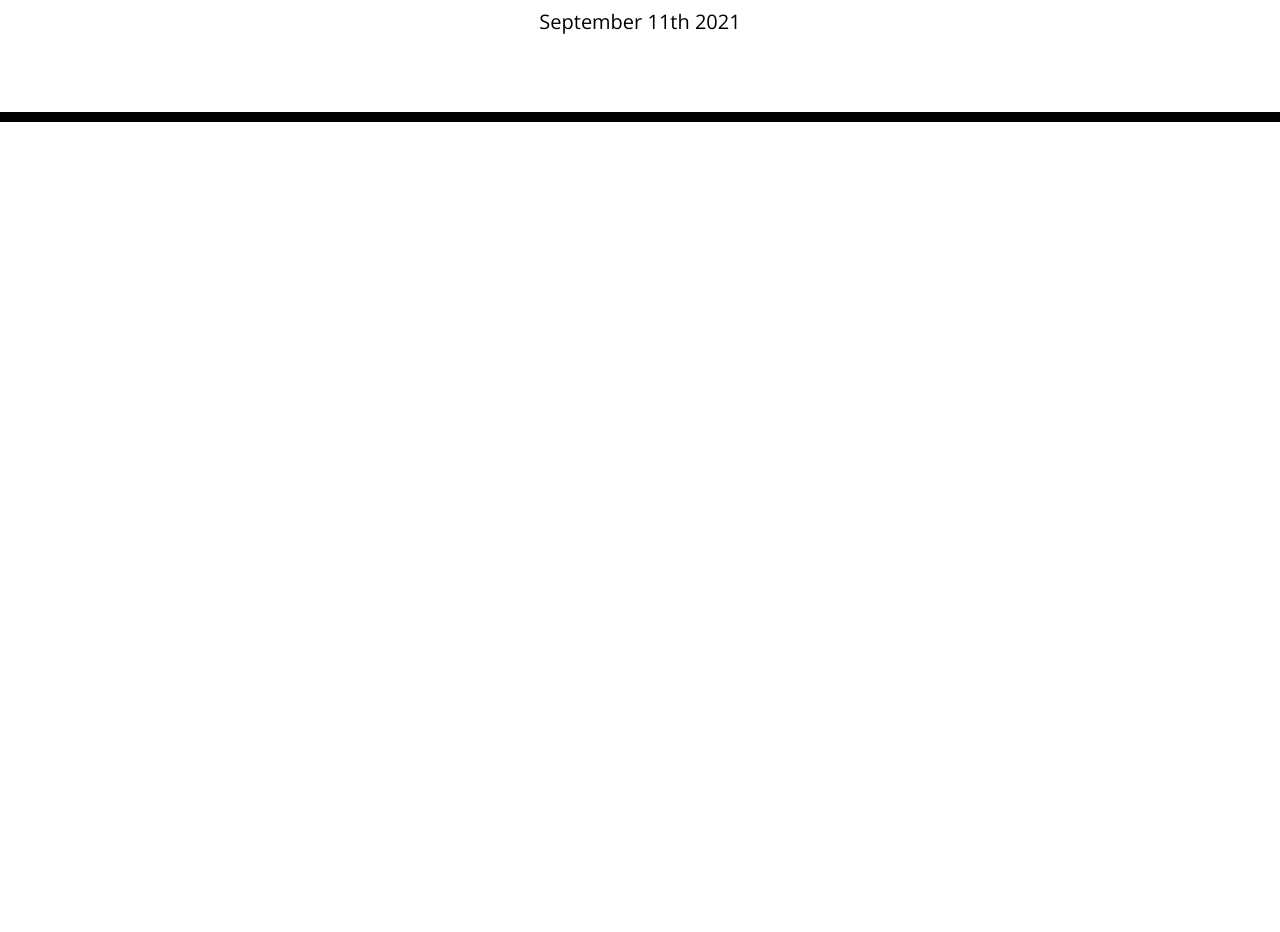
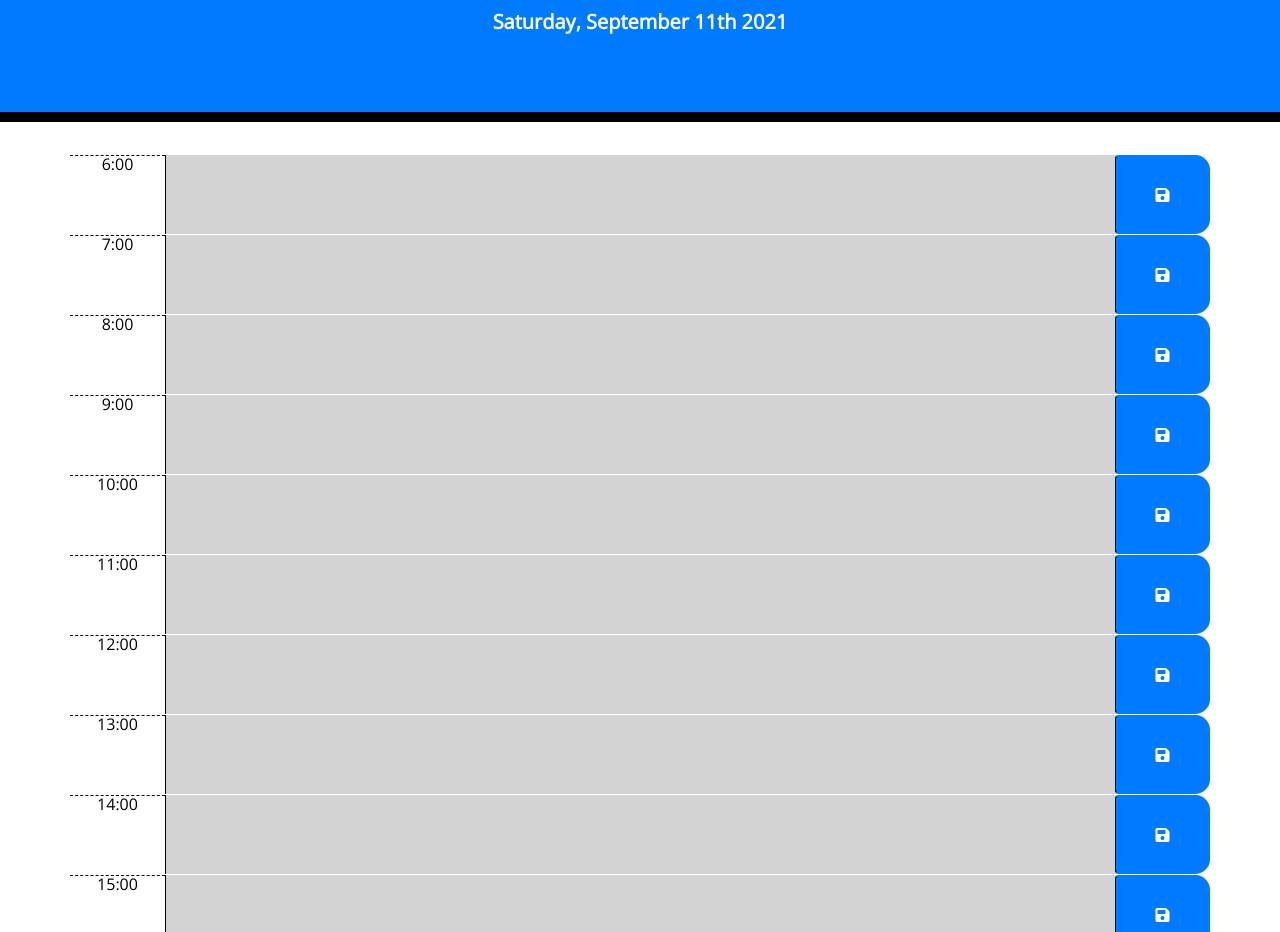
Before and after one commit to eval-u8/Work-Day-Scheduler, a plain HTML site: page index.html in a window 1280 px wide. Shown: the part 182-1114 px from the top of the page. Before the commit the page ends 800 px from the top, so only its background shows below. Drawn offline with nearby package versions, Linux system fonts and the light colour scheme; files that its build step writes are made by us from their sources.

Commit message:
added functions and updated html skeleton

```diff
--- a/assets/css/style.css
+++ b/assets/css/style.css
@@ -48,12 +48,12 @@ textarea{
 }
 
 .present {
-  background-color: #ff6961;
+  background-color: #f02f25;
   color: white;
 }
 
 .future {
-  background-color: #77dd77;
+  background-color: #1bdd1b;
   color: white;
 }
 
@@ -61,7 +61,7 @@ textarea{
   border-left: 1px solid black;
   border-top-right-radius: 15px;
   border-bottom-right-radius: 15px;
-  background-color: #06AED5;
+  background-color: #007bff!important;
   color: white;
 }
 
--- a/assets/script/script.js
+++ b/assets/script/script.js
@@ -1,9 +1,59 @@
 // State variables
-var currDay = moment().format('MMMM Do YYYY');
-var currDayEl = document.getElementById("currentDay");
+var currDay = moment().format('dddd, MMMM Do YYYY');
 
 //
 // Actual code
 //
 
-currDayEl.innerHTML = currDay;
+$("#currentDay").html(currDay);
+
+$(document).ready(function () {
+    // saveBtn click listener
+    $(".saveBtn").on("click", function () {
+        // Get nearby values of the description in JQuery
+        var text = $(this).siblings(".description").val();
+        var time = $(this).parent().attr("id");
+
+        // Save text in local storage
+        localStorage.setItem(time, text);
+    });
+
+    function timeTracker() {
+        //get current number of hours.
+        var currTime = moment().hour();
+
+        // loop over time blocks
+        $(".time-block").each(function () {
+            var timeBlock = parseInt($(this).attr("id").split("hour")[1]);
+
+            // To check the time and add the classes for background indicators
+            if (timeBlock < currTime) {
+                $(this).removeClass("future");
+                $(this).removeClass("present");
+                $(this).addClass("past");
+            } else if (timeBlock === currTime) {
+                $(this).removeClass("past");
+                $(this).removeClass("future");
+                $(this).addClass("present");
+            } else {
+                $(this).removeClass("present");
+                $(this).removeClass("past");
+                $(this).addClass("future");
+            }
+        });
+    }
+
+    // Get item from local storage if any
+    $("#hour6 .description").val(localStorage.getItem("hour6"));
+    $("#hour7 .description").val(localStorage.getItem("hour7"));
+    $("#hour8 .description").val(localStorage.getItem("hour8"));
+    $("#hour9 .description").val(localStorage.getItem("hour9"));
+    $("#hour10 .description").val(localStorage.getItem("hour10"));
+    $("#hour11 .description").val(localStorage.getItem("hour11"));
+    $("#hour12 .description").val(localStorage.getItem("hour12"));
+    $("#hour13 .description").val(localStorage.getItem("hour13"));
+    $("#hour14 .description").val(localStorage.getItem("hour14"));
+    $("#hour15 .description").val(localStorage.getItem("hour15"));
+
+    timeTracker();
+});
--- a/index.html
+++ b/index.html
@@ -18,18 +18,80 @@
             href="https://fonts.googleapis.com/css?family=Open+Sans&display=swap"
             rel="stylesheet"
         />
-    <link rel="stylesheet" href="style.css" />
+        <link rel="stylesheet" href="./assets/css/style.css" />
         <title>Work Day Scheduler</title>
     </head>
 
     <body>
-    <header class="jumbotron">
-      <h1 class="display-3">Work Day Scheduler</h1>
-      <p class="lead">A simple calendar app for scheduling your work day</p>
-      <p id="currentDay" class="lead"></p>
+        <header class="jumbotron bg-primary">
+            <h1 class="display-3 text-white font-weight-bold">Work Day Scheduler</h1>
+            <p class="lead text-white font-weight-bold">
+                A simple calendar app for scheduling your work day
+            </p>
+            <p id="currentDay" class="lead text-white font-weight-bold"></p>
         </header>
         <div class="container">
             <!-- Timeblocks go here -->
+
+            <div id="hour6" class="row time-block">
+                <div class="col-md-1 hour">6:00</div>
+                <textarea class="col-md-10 description"></textarea>
+                <button class="btn saveBtn col-md-1"><i class="fas fa-save"></i></button>
+            </div>
+
+            <div id="hour7" class="row time-block">
+                <div class="col-md-1 hour">7:00</div>
+                <textarea class="col-md-10 description"></textarea>
+                <button class="btn saveBtn col-md-1"><span class="fas fa-save"></span></button>
+            </div>
+
+            <div id="hour8" class="row time-block">
+                <div class="col-md-1 hour">8:00</div>
+                <textarea class="col-md-10 description"></textarea>
+                <button class="btn saveBtn col-md-1"><span class="fas fa-save"></span></button>
+            </div>
+
+            <div id="hour9" class="row time-block">
+                <div class="col-md-1 hour">9:00</div>
+                <textarea class="col-md-10 description"></textarea>
+                <button class="btn saveBtn col-md-1"><span class="fas fa-save"></span></button>
+            </div>
+
+            <div id="hour10" class="row time-block">
+                <div class="col-md-1 hour">10:00</div>
+                <textarea class="col-md-10 description"></textarea>
+                <button class="btn saveBtn col-md-1"><span class="fas fa-save"></span></button>
+            </div>
+
+            <div id="hour11" class="row time-block">
+                <div class="col-md-1 hour">11:00</div>
+                <textarea class="col-md-10 description"></textarea>
+                <button class="btn saveBtn col-md-1"><span class="fas fa-save"></span></button>
+            </div>
+
+            <div id="hour12" class="row time-block">
+                <div class="col-md-1 hour">12:00</div>
+                <textarea class="col-md-10 description"></textarea>
+                <button class="btn saveBtn col-md-1"><span class="fas fa-save"></span></button>
+            </div>
+
+            <div id="hour13" class="row time-block">
+                <div class="col-md-1 hour">13:00</div>
+                <textarea class="col-md-10 description"></textarea>
+                <button class="btn saveBtn col-md-1"><span class="fas fa-save"></span></button>
+            </div>
+
+            <div id="hour14" class="row time-block">
+                <div class="col-md-1 hour">14:00</div>
+                <textarea class="col-md-10 description"></textarea>
+                <button class="btn saveBtn col-md-1"><span class="fas fa-save"></span></button>
+            </div>
+
+            <div id="hour15" class="row time-block">
+                <div class="col-md-1 hour">15:00</div>
+                <textarea class="col-md-10 description"></textarea>
+                <button class="btn saveBtn col-md-1"><span class="fas fa-save p-1"></span></button>
+            </div>
         </div>
 
         <script src="https://code.jquery.com/jquery-3.4.1.min.js"></script>
```
Lines whose indentation alone changed are shown as unchanged.
